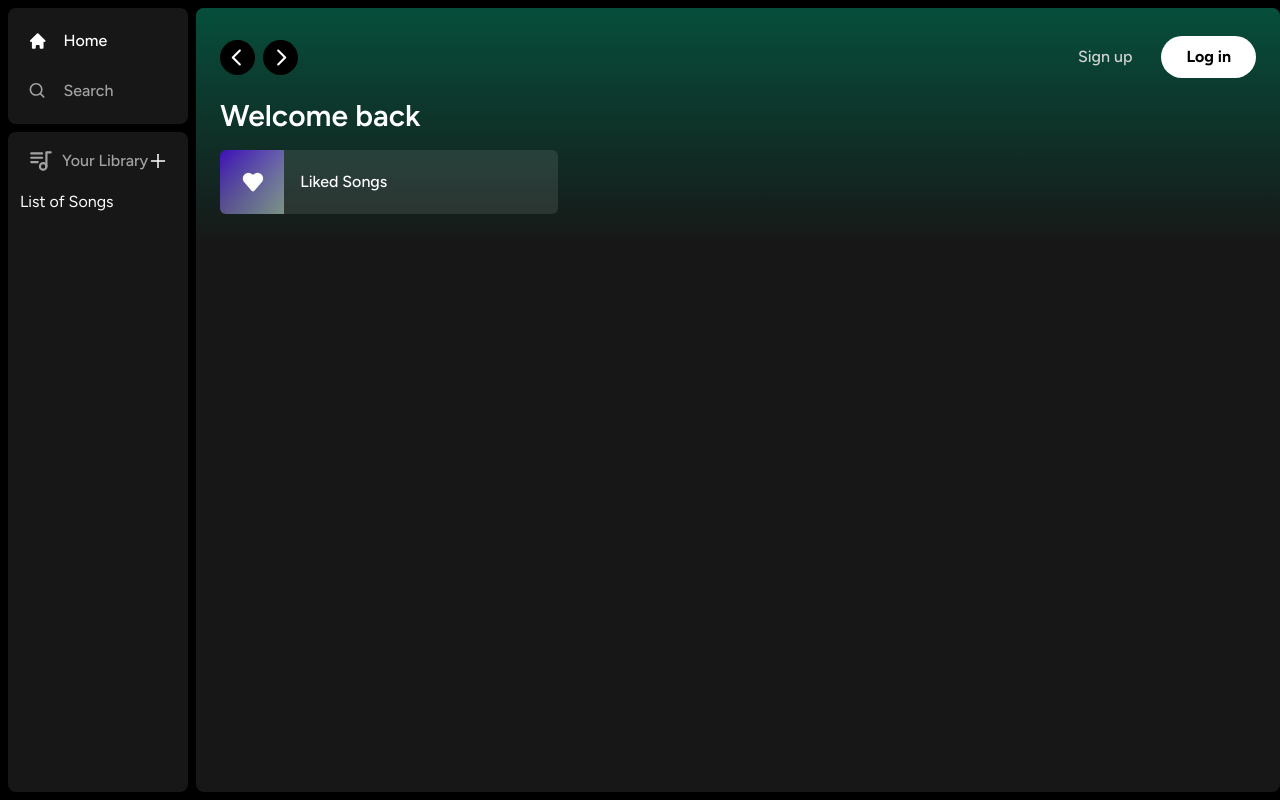
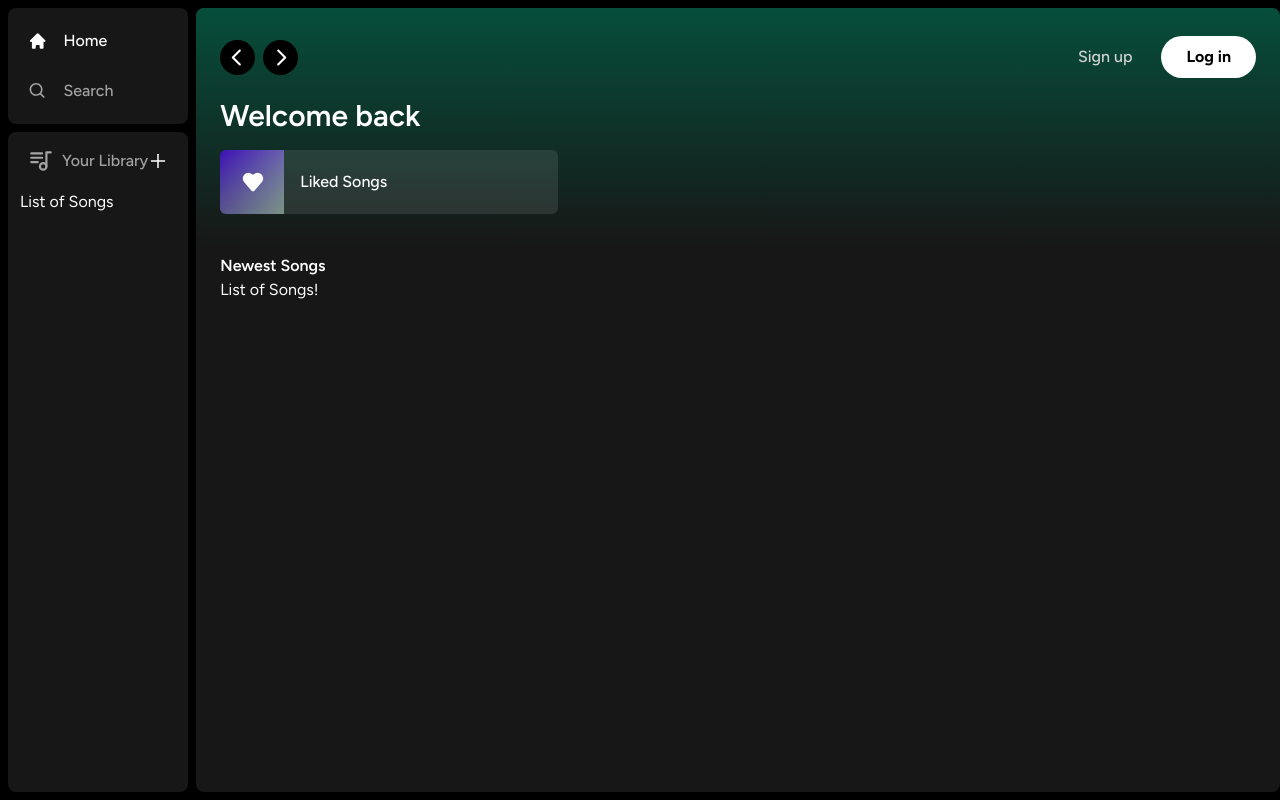
Before and after one commit to TonyQNguy/spotify-clone, a Next.js app: page / in a window 1280 px wide. Built offline with nearby package versions, Linux system fonts and the light colour scheme.

Commit message:
completed the base layout of the project

```diff
--- a/app/(site)/page.tsx
+++ b/app/(site)/page.tsx
@@ -41,6 +41,16 @@
           </div>
         </div>
     </Header>
+    <div className="mt-2 mb-7 px-6">
+      <div className="flex justify-between items-center">
+        <h1 className="text-whitetext-2xl font-semibold">
+          Newest Songs
+        </h1>
+      </div>
+      <div>
+        List of Songs!
+      </div>
     </div>
+  </div>
   );
 }
--- a/components/ListItem.tsx
+++ b/components/ListItem.tsx
@@ -24,6 +24,7 @@
 
   return (
     <button
+        onClick={onClick}
         className="
             relative
             group
```
